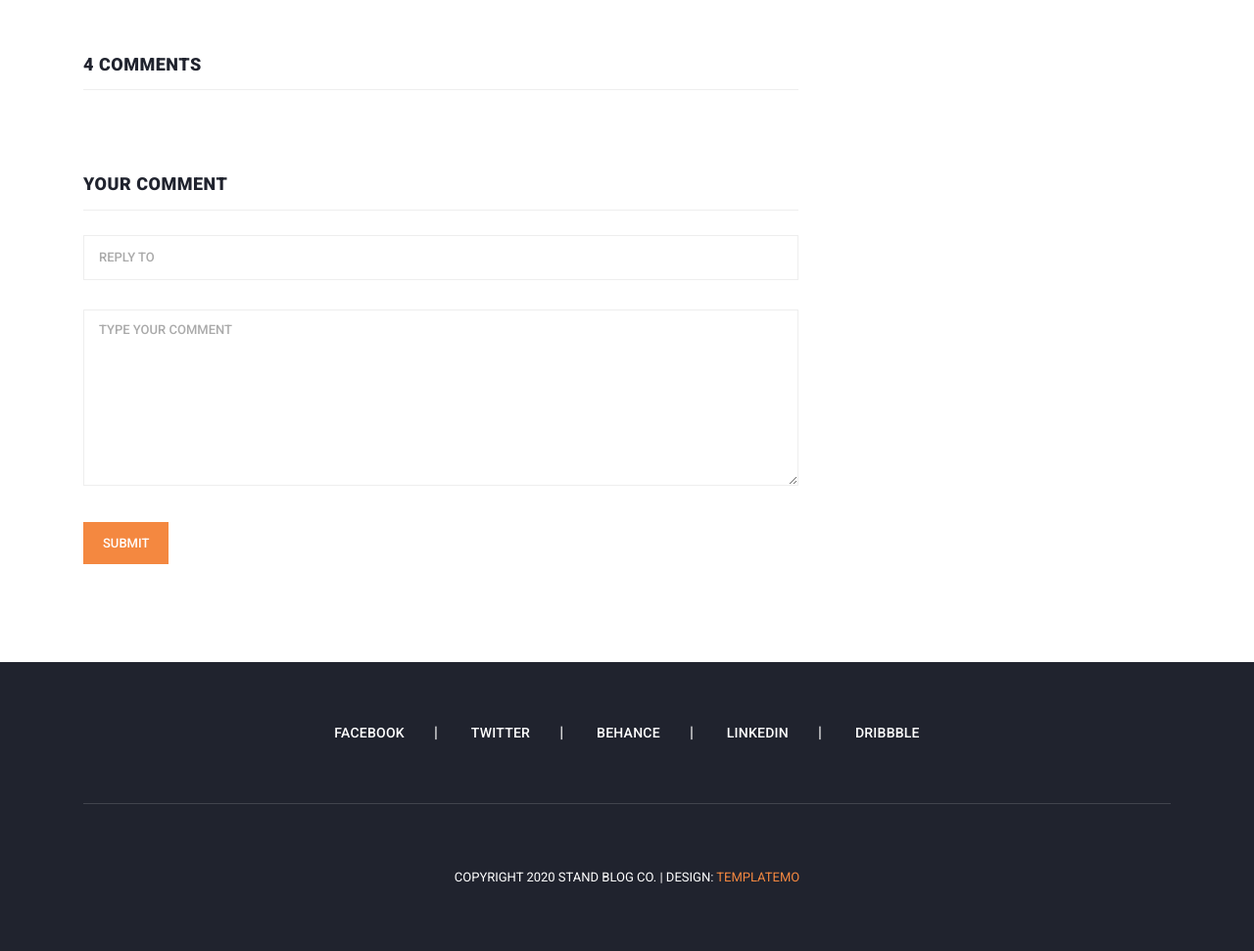
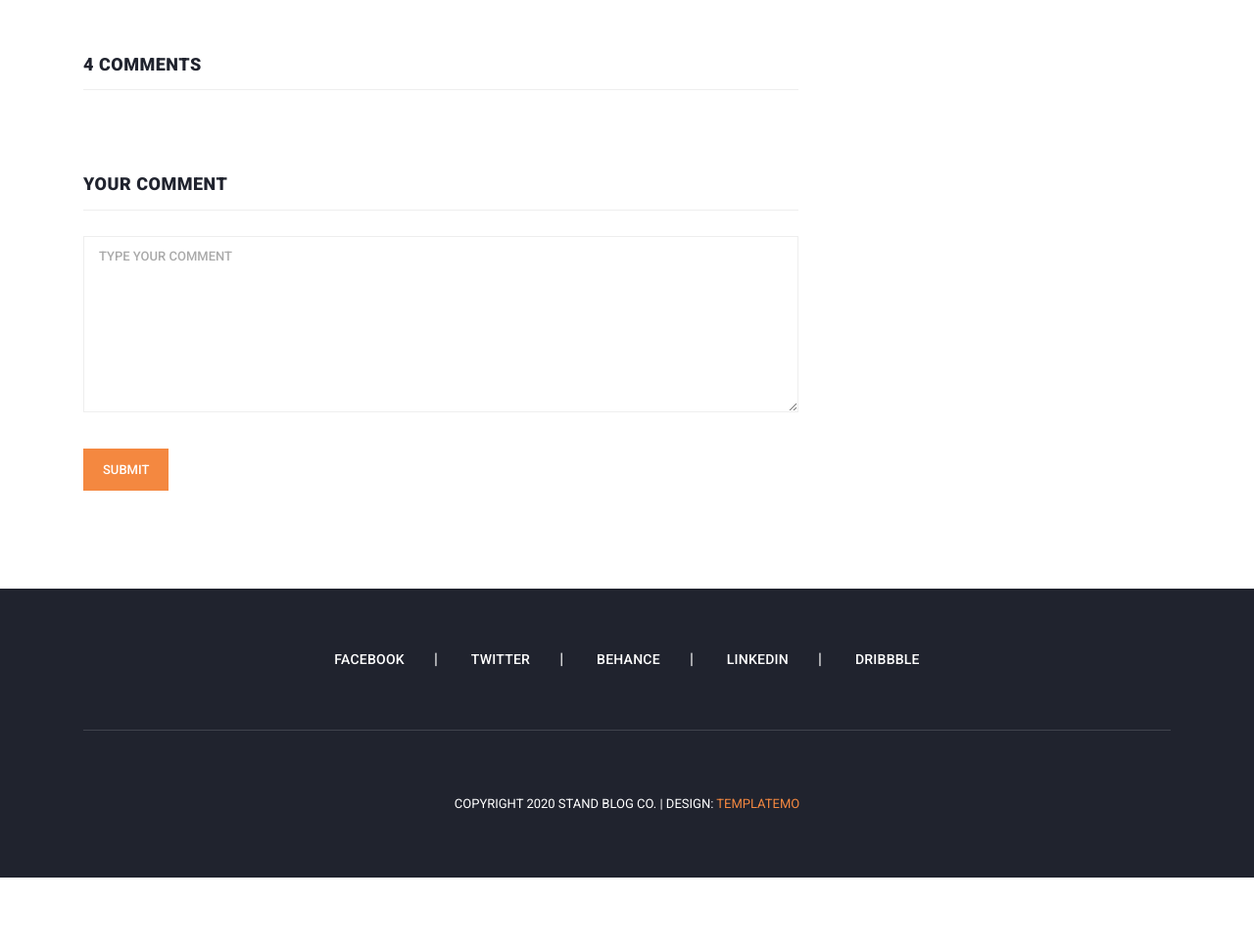
Before and after one commit to farzadnari2002/blog_project, a Django app: template blog_app/templates/blog_app/article_detail.html in a window 1280 px wide. Shown: the part 1309-2280 px from the top of the page at 98% size. After the commit the page ends 2205 px from the top, so only its background shows below. Run offline with Django 5.2, Linux system fonts and the light colour scheme; the template is opened without the code that fills it, so the values that code supplies are empty; the visitor is signed in with stand-in values (Sample User, id 1); some libraries are stand-ins or nearby versions.

Commit message:
article_detail.index reply system update using java script set_value func

```diff
--- a/blog_app/templates/blog_app/article_detail.html
+++ b/blog_app/templates/blog_app/article_detail.html
@@ -126,7 +126,7 @@
                           <div class="right-content">
                             <h4>{{ comment.user.username }}<span>{{ comment.created }}</span></h4>
                             <p>{{ comment.body }}</p>
-                            <button class="btn btn-primary">reply</button>
+                            <button class="btn btn-primary" onclick="set_value({{ comment.id }})">reply</button>
                           </div>
                         </li>
                         {% endif %}
@@ -164,12 +164,12 @@
                         <div class="row">
                           <div class="col-md-12 col-sm-12">
                             <fieldset>
-                              <input name="parent_id" type="number" id="parent_id" placeholder="reply to">
+                              <input name="parent_id" type="hidden" id="parent_id" placeholder="reply to">
                             </fieldset>
                           </div>
                           <div class="col-lg-12">
                             <fieldset>
-                              <textarea name="body" rows="6" id="message" placeholder="Type your comment" required=""></textarea>
+                              <textarea name="body" rows="6" id="body" placeholder="Type your comment" required=""></textarea>
                             </fieldset>
                           </div>
                           <div class="col-lg-12">
@@ -193,5 +193,14 @@
       </div>
     </section>
 
+    <script>
+
+    function set_value(id){
+      document.getElementById('parent_id').value = id;
+      window.location.href = '#body'
+    }
+
+    </script>
+
 
     {% endblock %}
```
